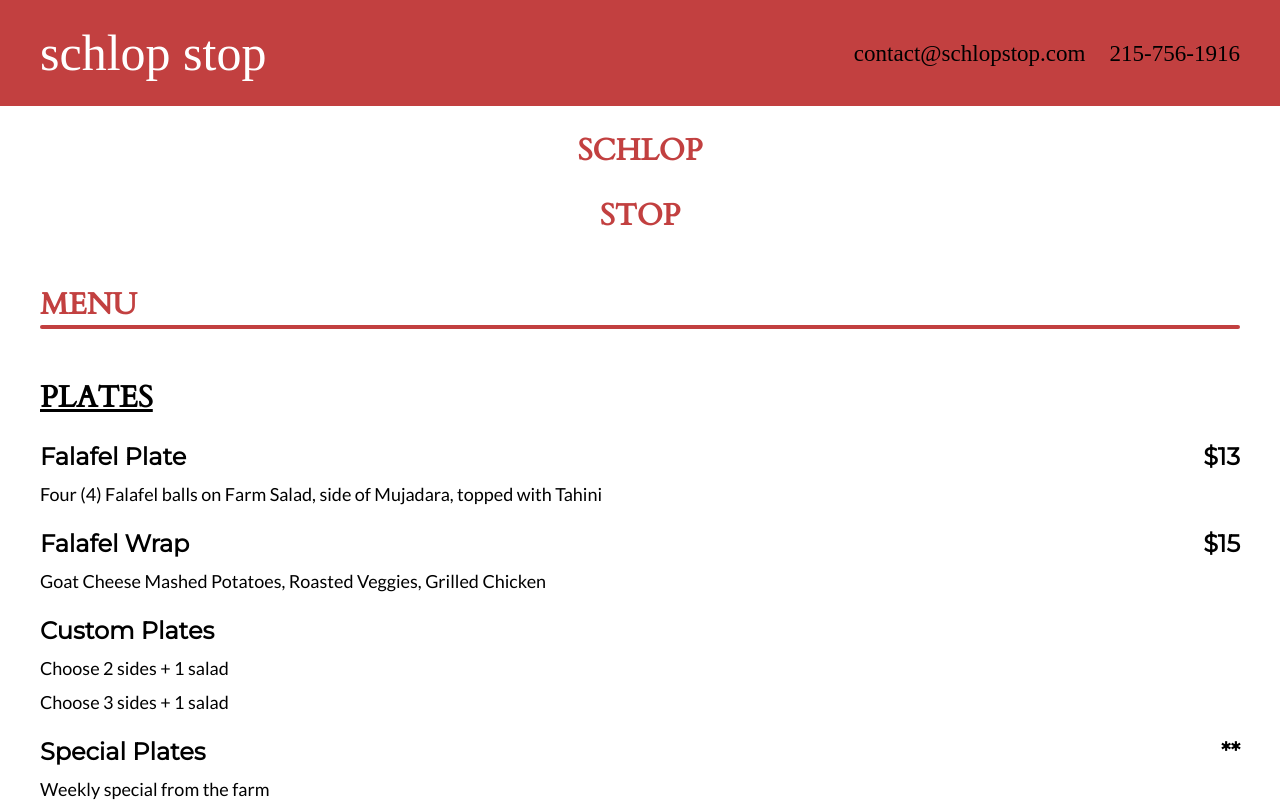
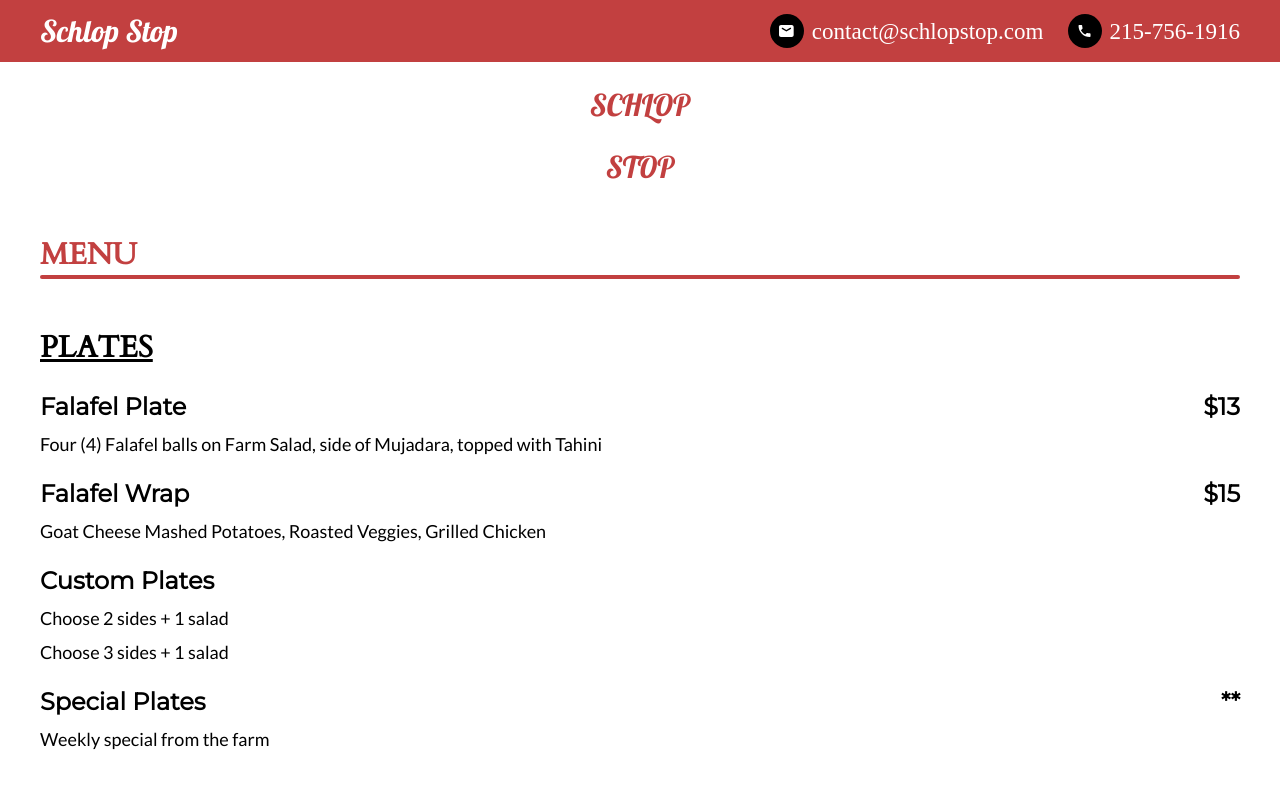
Before and after one commit to nicodes/schlopstop, an Astro site: page / in a window 1280 px wide. Built offline with nearby package versions, Linux system fonts and the light colour scheme; Astro itself is replaced by a stand-in of ours.

Commit message:
fix header

```diff
--- a/package.json
+++ b/package.json
@@ -13,6 +13,7 @@
     "@astrojs/check": "^0.3.4",
     "@fontsource/cardo": "^5.0.8",
     "@fontsource/lato": "^5.0.18",
+    "@fontsource/lobster": "^5.0.18",
     "@fontsource/montserrat": "^5.0.16",
     "astro": "^4.0.8",
     "sass": "^1.69.6",
--- /dev/null
+++ b/src/components/circle/Circle.astro
@@ -0,0 +1,7 @@
+---
+import styles from "./circle.module.scss";
+---
+
+<div class={styles.circle}>
+  <slot />
+</div>
--- /dev/null
+++ b/src/components/circle/circle.module.scss
@@ -0,0 +1,10 @@
+.circle {
+  width: 34px; // TODO move to props
+  height: 34px;
+  border-radius: 50%;
+  background-color: black; // TODO move to props
+
+  display: flex;
+  align-items: center;
+  justify-content: center;
+}
--- a/src/components/header/Header.astro
+++ b/src/components/header/Header.astro
@@ -1,11 +1,29 @@
 ---
+import { Image } from "astro:assets";
+import Circle from "../circle/Circle.astro";
+
+import phoneImg from "../../assets/phone.svg";
+import emailImg from "../../assets/email.svg";
+
 import styles from "./header.module.scss";
 ---
 
 <header class={styles.header}>
   <nav class={styles.nav}>
-    <h1>schlop stop</h1>
-    <a>contact@schlopstop.com</a>
-    <a>215-756-1916</a>
+    <h1>Schlop Stop</h1>
+
+    <a href="mailto:contact@schlopstop.com" class={styles.navItem}>
+      <Circle>
+        <Image src={emailImg} alt="email icon" />
+      </Circle>
+      <p>contact@schlopstop.com</p>
+    </a>
+
+    <a href="tel:215-756-1916" class={styles.navItem}>
+      <Circle>
+        <Image src={phoneImg} alt="phone icon" />
+      </Circle>
+      <p>215-756-1916</p>
+    </a>
   </nav>
 </header>
--- a/src/components/header/header.module.scss
+++ b/src/components/header/header.module.scss
@@ -1,6 +1,8 @@
+$desktopBreak: 800px;
+
 .header {
   background-color: var(--red);
-  padding: var(--thick);
+  padding: var(--thin);
 }
 
 .nav {
@@ -12,13 +14,32 @@
   gap: var(--thick);
 
   overflow: hidden; // TODO fix header overflow
+  color: white;
 
   h1 {
     margin-right: auto;
 
-    color: white;
-    font-family: High Tide - Demo; // TODO not installed
-    font-size: 50px;
+    font-family: "Lobster", sans-serif;
+    font-size: 30px;
     font-weight: 400;
   }
 }
+
+.navItem {
+  display: flex;
+  align-items: center;
+  gap: var(--fine);
+
+  text-decoration: none;
+  color: white;
+
+  &:hover {
+    text-decoration: underline;
+  }
+
+  @media screen and (max-width: $desktopBreak) {
+    p {
+      display: none;
+    }
+  }
+}
--- a/src/components/pageLogo/pageLogo.module.scss
+++ b/src/components/pageLogo/pageLogo.module.scss
@@ -1,9 +1,10 @@
 .title {
   align-self: center;
   color: var(--red);
-  font-family: Cardo;
+
+  font-family: "Lobster", sans-serif;
   font-size: 30px;
-  font-weight: 700;
+  font-weight: 400;
 }
 
 .image {
--- a/src/layouts/Layout.astro
+++ b/src/layouts/Layout.astro
@@ -3,6 +3,7 @@ import Header from "../components/header/Header.astro";
 import "@fontsource/lato";
 import "@fontsource/montserrat";
 import "@fontsource/cardo";
+import "@fontsource/lobster";
 
 import "../styles.scss";
 
```
Also changed, not shown: pnpm-lock.yaml, src/assets/email.svg (added), src/assets/phone.svg (added).
